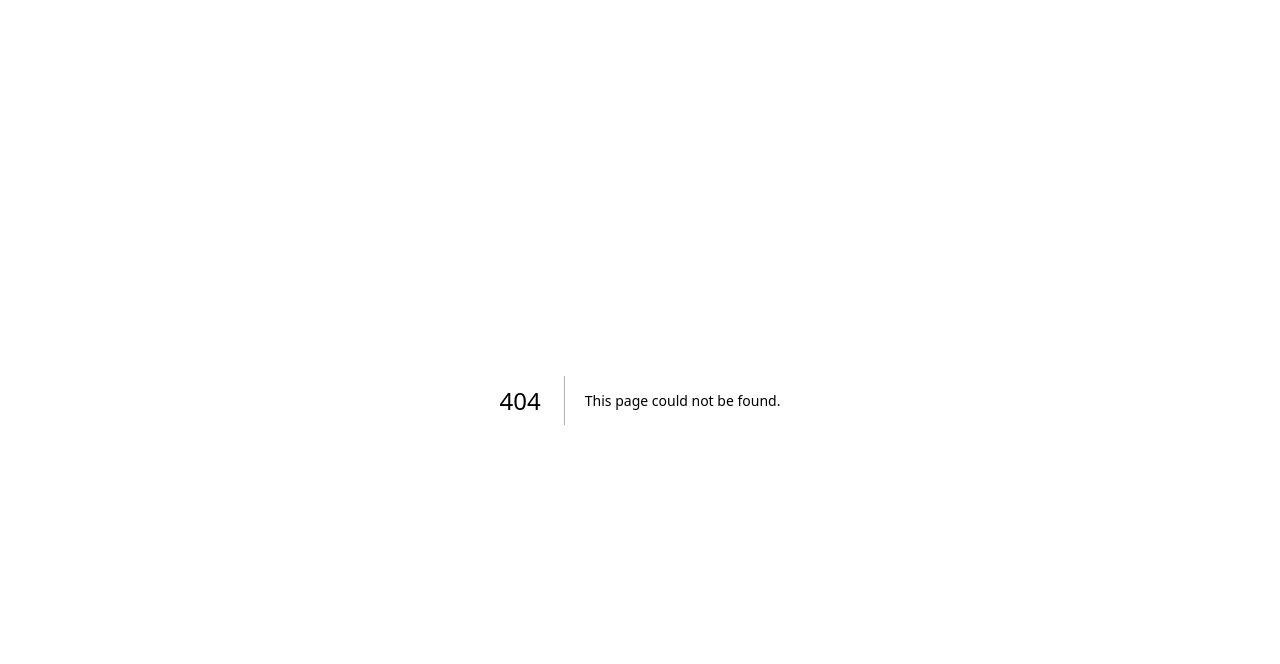
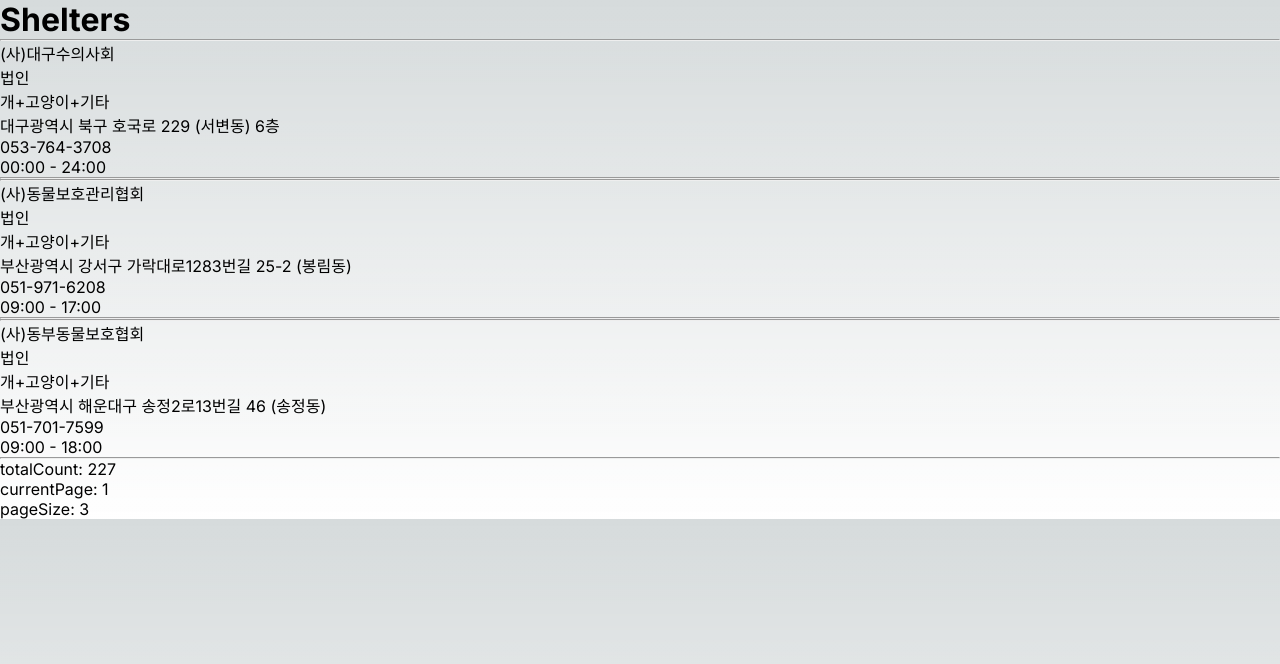
Before and after one commit to PEC-FE/pet-save, a Next.js app: page /shelters in a window 1280 px wide. Before the commit this address had no page. Shown: the top 664 px of the page. Built offline with nearby package versions, Linux system fonts and the light colour scheme.

Commit message:
보호소 목록 페이지 추가

```diff
--- /dev/null
+++ b/app/shelters/__mockData__.js
@@ -0,0 +1,221 @@
+export const mockData = {
+  response: {
+    body: {
+      items: {
+        item: [
+          {
+            careNm: {
+              _text: '(사)대구수의사회',
+            },
+            orgNm: {
+              _text: '대구광역시 수성구',
+            },
+            divisionNm: {
+              _text: '법인',
+            },
+            saveTrgtAnimal: {
+              _text: '개+고양이+기타',
+            },
+            careAddr: {
+              _text: '대구광역시 북구 호국로 229 (서변동) 6층',
+            },
+            lat: {
+              _text: '35.922276',
+            },
+            lng: {
+              _text: '128.59904',
+            },
+            dsignationDate: {
+              _text: '2017-01-01',
+            },
+            weekOprStime: {
+              _text: '00:00',
+            },
+            weekOprEtime: {
+              _text: '24:00',
+            },
+            closeDay: {
+              _text: '0',
+            },
+            vetPersonCnt: {
+              _text: '0',
+            },
+            specsPersonCnt: {
+              _text: '0',
+            },
+            careTel: {
+              _text: '053-764-3708',
+            },
+            dataStdDt: {
+              _text: '2024-01-24',
+            },
+          },
+          {
+            careNm: {
+              _text: '(사)동물보호관리협회',
+            },
+            orgNm: {
+              _text: '경상남도 김해시',
+            },
+            divisionNm: {
+              _text: '법인',
+            },
+            saveTrgtAnimal: {
+              _text: '개+고양이+기타',
+            },
+            careAddr: {
+              _text: '부산광역시 강서구 가락대로1283번길 25-2 (봉림동) ',
+            },
+            lat: {
+              _text: '35.178925',
+            },
+            lng: {
+              _text: '128.89975',
+            },
+            dsignationDate: {
+              _text: '2024-01-01',
+            },
+            weekOprStime: {
+              _text: '09:00',
+            },
+            weekOprEtime: {
+              _text: '17:00',
+            },
+            weekCellStime: {
+              _text: '13:00',
+            },
+            weekCellEtime: {
+              _text: '15:00',
+            },
+            weekendOprStime: {
+              _text: ':',
+            },
+            weekendOprEtime: {
+              _text: ':',
+            },
+            weekendCellStime: {
+              _text: ':',
+            },
+            weekendCellEtime: {
+              _text: ':',
+            },
+            closeDay: {
+              _text: '토요일+일요일',
+            },
+            vetPersonCnt: {
+              _text: '1',
+            },
+            specsPersonCnt: {
+              _text: '6',
+            },
+            medicalCnt: {
+              _text: '1',
+            },
+            breedCnt: {
+              _text: '1',
+            },
+            quarabtineCnt: {
+              _text: '1',
+            },
+            feedCnt: {
+              _text: '1',
+            },
+            careTel: {
+              _text: '051-971-6208',
+            },
+            dataStdDt: {
+              _text: '2024-03-14',
+            },
+          },
+          {
+            careNm: {
+              _text: '(사)동부동물보호협회',
+            },
+            orgNm: {
+              _text: '부산광역시 남구',
+            },
+            divisionNm: {
+              _text: '법인',
+            },
+            saveTrgtAnimal: {
+              _text: '개+고양이+기타',
+            },
+            careAddr: {
+              _text: '부산광역시 해운대구 송정2로13번길 46 (송정동) ',
+            },
+            lat: {
+              _text: '35.181606',
+            },
+            lng: {
+              _text: '129.19846',
+            },
+            dsignationDate: {
+              _text: '2024-01-01',
+            },
+            weekOprStime: {
+              _text: '09:00',
+            },
+            weekOprEtime: {
+              _text: '18:00',
+            },
+            weekCellStime: {
+              _text: '14:00',
+            },
+            weekCellEtime: {
+              _text: '16:00',
+            },
+            weekendOprStime: {
+              _text: '10:00',
+            },
+            weekendOprEtime: {
+              _text: '14:00',
+            },
+            weekendCellStime: {
+              _text: '10:00',
+            },
+            weekendCellEtime: {
+              _text: '13:00',
+            },
+            closeDay: {
+              _text: '일요일',
+            },
+            vetPersonCnt: {
+              _text: '2',
+            },
+            specsPersonCnt: {
+              _text: '5',
+            },
+            medicalCnt: {
+              _text: '3',
+            },
+            breedCnt: {
+              _text: '15',
+            },
+            quarabtineCnt: {
+              _text: '3',
+            },
+            feedCnt: {
+              _text: '1',
+            },
+
+            careTel: {
+              _text: '051-701-7599',
+            },
+            dataStdDt: {
+              _text: '2024-07-23',
+            },
+          },
+        ],
+      },
+      numOfRows: {
+        _text: '3',
+      },
+      pageNo: {
+        _text: '1',
+      },
+      totalCount: {
+        _text: '227',
+      },
+    },
+  },
+};
--- /dev/null
+++ b/app/shelters/page.tsx
@@ -0,0 +1,40 @@
+// FIXME-cch: mockData
+import { Shelters } from '../../src/entities/shelter/model/shelter';
+import { mapToShelters } from '../../src/shared/api/shelter/mapToShelters';
+
+import { mockData } from './__mockData__';
+
+const getShelters = () => {
+  return mockData;
+};
+
+const SheltersPage = () => {
+  const apiResponse = getShelters();
+
+  const sheltersData: Shelters = mapToShelters(apiResponse);
+
+  return (
+    <div>
+      <h1>Shelters</h1>
+      <ul>
+        {sheltersData.shelters.map((shelter) => (
+          <li key={shelter.name}>
+            <hr />
+            <p>{shelter.name}</p>
+            <p>{shelter.type}</p>
+            <p>{shelter.animalType}</p>
+            <p>{shelter.address}</p>
+            <p>{shelter.phoneNumber}</p>
+            <p>{shelter.operatingHours}</p>
+            <hr />
+          </li>
+        ))}
+        <div>totalCount: {sheltersData.pagination.totalCount}</div>
+        <div>currentPage: {sheltersData.pagination.currentPage}</div>
+        <div>pageSize: {sheltersData.pagination.pageSize}</div>
+      </ul>
+    </div>
+  );
+};
+
+export default SheltersPage;
```
